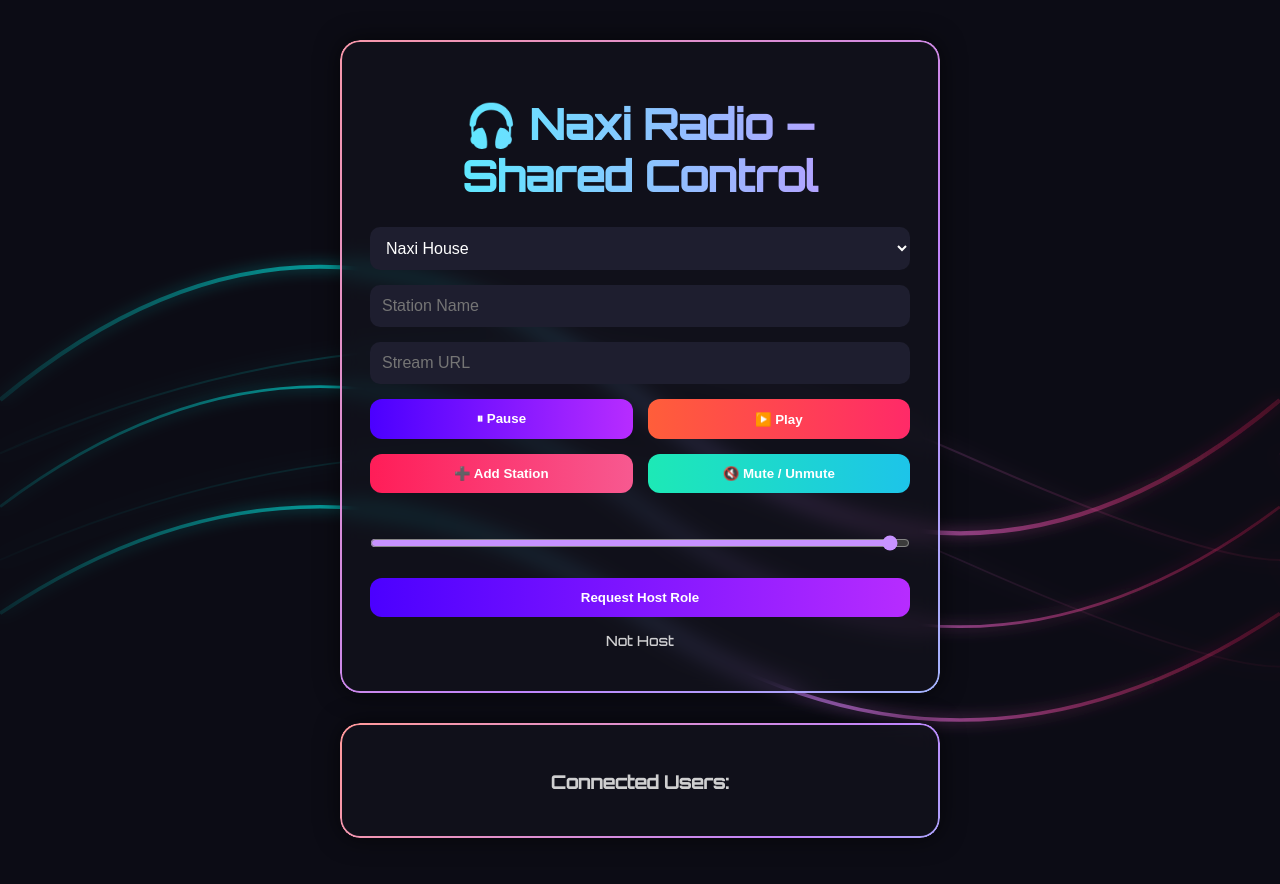
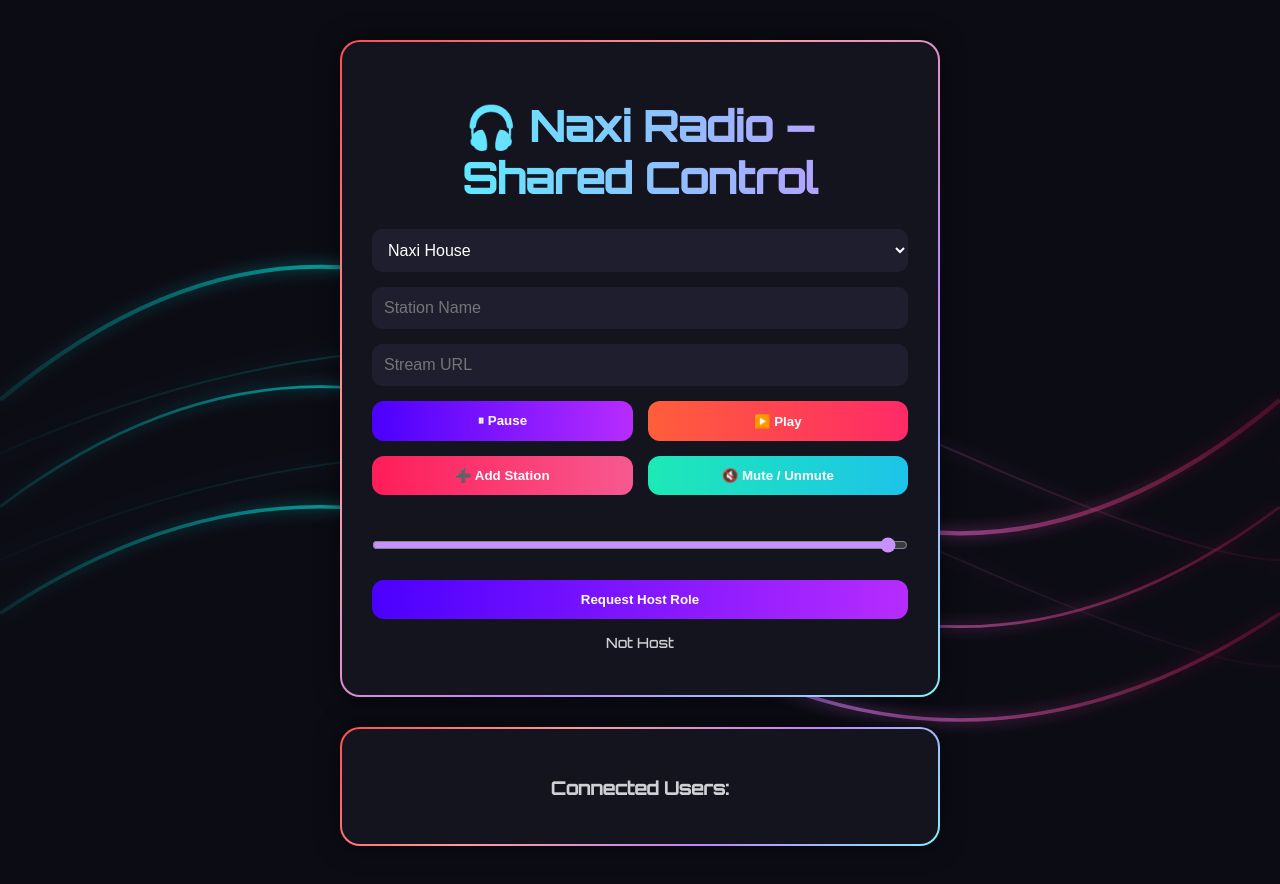
Before and after one commit to DavidJordanoski/radio-control, a website: page public/index.html in a window 1280 px wide. Drawn offline with nearby package versions, Linux system fonts and the light colour scheme; no server answers.

Commit message:
remove animation

```diff
--- a/public/style.css
+++ b/public/style.css
@@ -21,39 +21,16 @@
   }
 
   .card {
-    background: rgba(20, 20, 30, 0.6);
     position: relative;
-
+    background:
+      linear-gradient(#14141e, #14141e) padding-box,  /* actual background */
+      linear-gradient(135deg, #ff4e50, #ff9a9e, #c084fc, #82eefd) border-box; /* border gradient */
+    border: 2px solid transparent;
     border-radius: 20px;
     padding: 30px;
     box-shadow: 0 0 25px rgba(0, 0, 0, 0.6);
     backdrop-filter: blur(10px);
     overflow: hidden;
-  }
-
-  .card::before {
-    content: '';
-    position: absolute;
-    top: 0;
-    left: 0;
-    right: 0;
-    bottom: 0;
-    border-radius: 20px;
-    padding: 2px;
-    background: linear-gradient(135deg, #ff4e50, #ff9a9e, #c084fc, #82eefd, #ff4e50);
-    background-size: 300% 300%;
-    animation: borderGlow 6s linear infinite;
-    -webkit-mask: linear-gradient(#fff 0 0) content-box, linear-gradient(#fff 0 0);
-    -webkit-mask-composite: xor;
-    mask-composite: exclude;
-    z-index: -1;
-    pointer-events: none;
-  }
-
-  @keyframes borderGlow {
-    0% { background-position: 0% 50%; }
-    50% { background-position: 100% 50%; }
-    100% { background-position: 0% 50%; }
   }
 
   .title {
```
